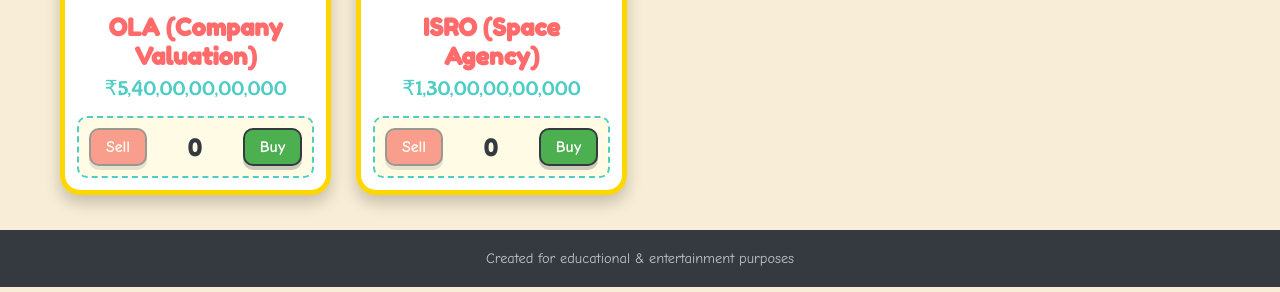
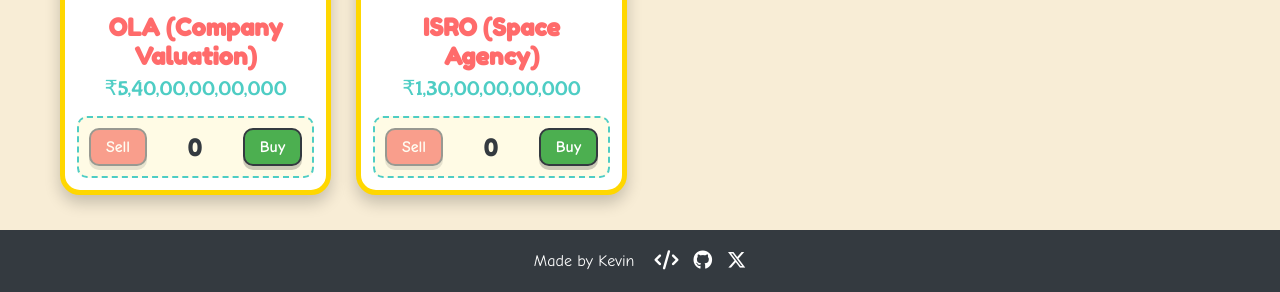
Before and after one commit to kevinnadar22/Spend-Ambani-Money, a plain HTML site: page index.html in a window 1280 px wide. Shown: the part 3187-3479 px from the top of the page. Drawn offline with nearby package versions, Linux system fonts and the light colour scheme; no server answers.

Commit message:
Enhance footer and README with social links and styling

```diff
--- a/index.html
+++ b/index.html
@@ -3,7 +3,7 @@
 <head>
     <meta charset="UTF-8">
     <meta name="viewport" content="width=device-width, initial-scale=1.0">
-    <title>Spend Ambani's Money! 💰</title>
+    <title>Spend Ambani's Money</title>
     <!-- Google Fonts - Comic and cartoon style fonts -->
     <link href="https://fonts.googleapis.com/css2?family=Bubblegum+Sans&family=Comic+Neue:wght@400;700&family=Fredoka+One&display=swap" rel="stylesheet">
     <!-- Animate.css for fun animations -->
@@ -77,8 +77,19 @@
     </main>
 
     <footer>
-        <div class="created-by">
-            <p>Created for educational & entertainment purposes</p>
+        <div class="footer-content">
+            <p>Made by Kevin</p>
+            <div class="social-links">
+                <a href="https://github.com/kevinnadar22/Spend-Ambani-Money" target="_blank" rel="noopener noreferrer" title="Source Code">
+                    <i class="fas fa-code"></i>
+                </a>
+                <a href="https://github.com/kevinnadar22" target="_blank" rel="noopener noreferrer" title="GitHub">
+                    <i class="fab fa-github"></i>
+                </a>
+                <a href="https://x.com/kvnn22" target="_blank" rel="noopener noreferrer" title="Twitter">
+                    <i class="fab fa-x-twitter"></i>
+                </a>
+            </div>
         </div>
     </footer>
 
--- a/styles.css
+++ b/styles.css
@@ -539,7 +539,7 @@ main {
     padding-top: 10px;
 }
 
-/* Footer */
+/* Footer Styles */
 footer {
     padding: 20px;
     text-align: center;
@@ -548,9 +548,32 @@ footer {
     font-family: 'Comic Neue', cursive;
 }
 
-.created-by {
-    font-size: 0.9rem;
-    opacity: 0.7;
+.footer-content {
+    display: flex;
+    justify-content: center;
+    align-items: center;
+    gap: 20px;
+}
+
+.footer-content p {
+    font-size: 1rem;
+    margin: 0;
+}
+
+.social-links {
+    display: flex;
+    gap: 15px;
+}
+
+.social-links a {
+    color: var(--light-color);
+    font-size: 1.2rem;
+    transition: all 0.3s ease;
+}
+
+.social-links a:hover {
+    color: var(--primary-color);
+    transform: translateY(-3px);
 }
 
 /* Responsive Styles */
@@ -613,6 +636,11 @@ footer {
         width: 100%;
         right: -100%;
     }
+
+    .footer-content {
+        flex-direction: column;
+        gap: 10px;
+    }
 }
 
 /* Touch effect for mobile */
```
Also changed, not shown: 1 other file.
